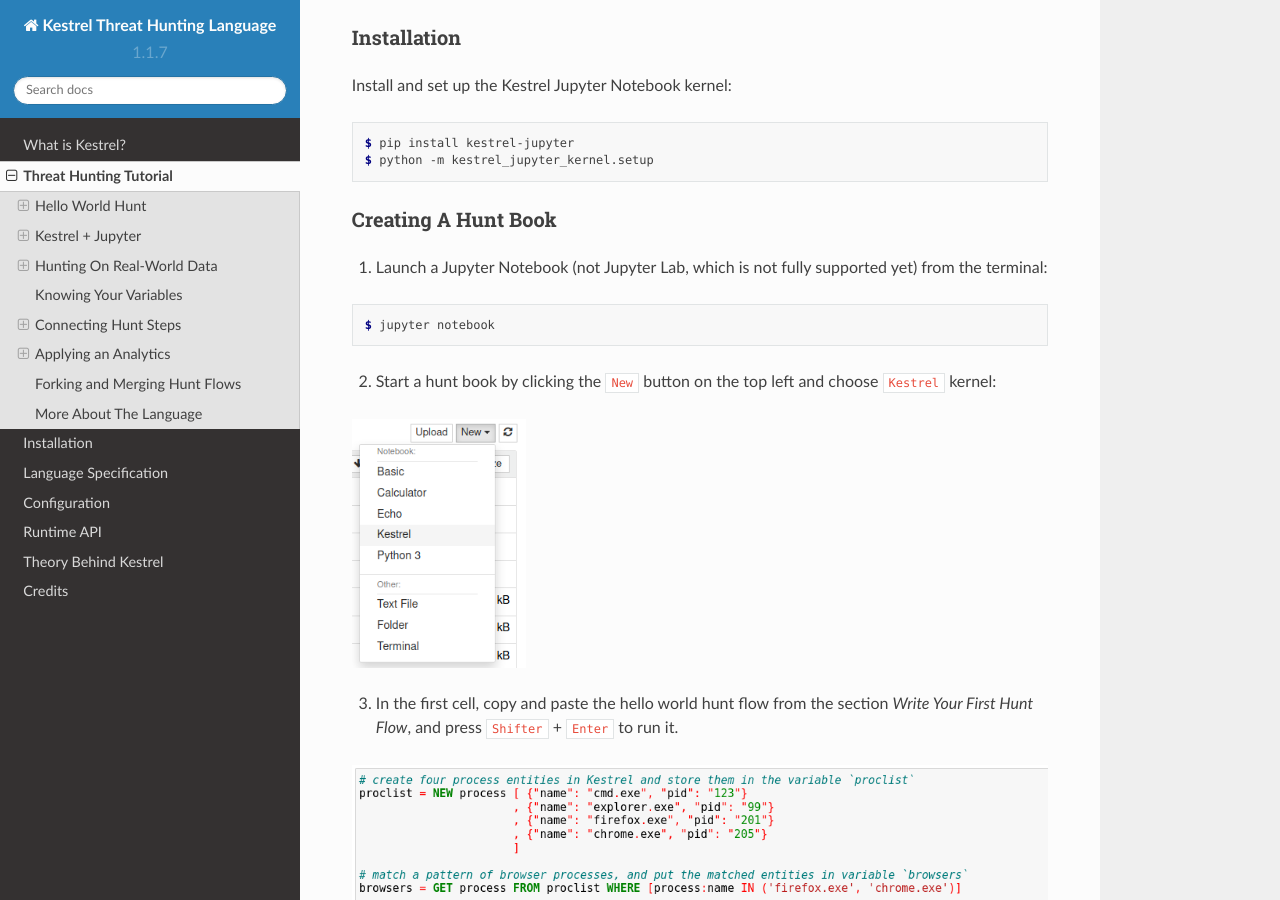
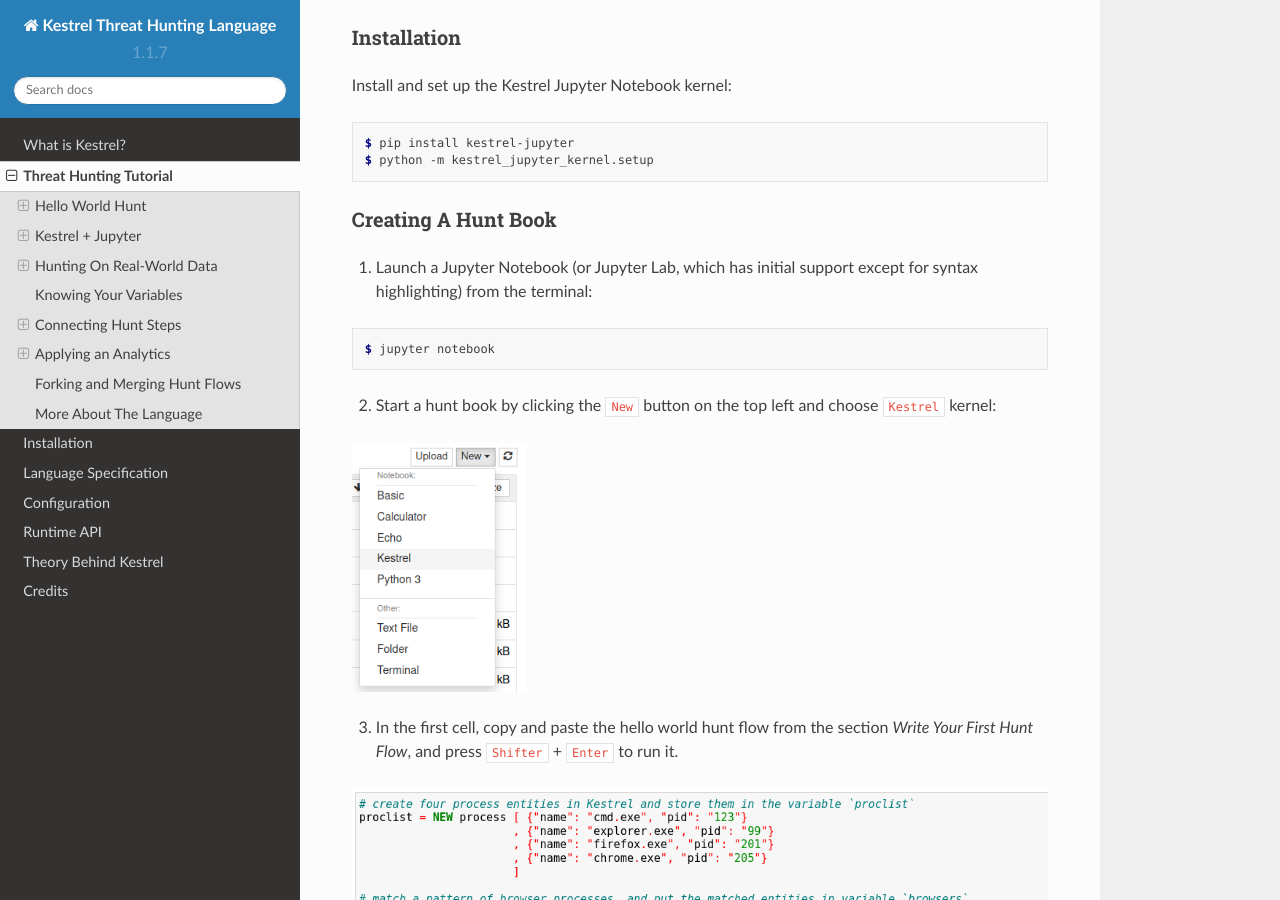
Before and after one commit to opencybersecurityalliance/kestrel-lang, a Sphinx documentation site: the page built from docs/tutorial.rst, in a window 1280 px wide and 900 px high, scrolled down 1579 px. Built offline with Sphinx 7.4.7 and the Read the Docs theme 2.0.0, drawn with Linux system fonts in a browser that asks for light colours.

Commit message:
tutorial update with Jupyter Lab info

```diff
--- a/docs/tutorial.rst
+++ b/docs/tutorial.rst
@@ -94,8 +94,8 @@
 Creating A Hunt Book
 --------------------
 
-1. Launch a Jupyter Notebook (not Jupyter Lab, which is not fully supported
-   yet) from the terminal:
+1. Launch a Jupyter Notebook (or Jupyter Lab, which has initial support except
+   for syntax highlighting) from the terminal:
 
 .. code-block:: console
 
```
